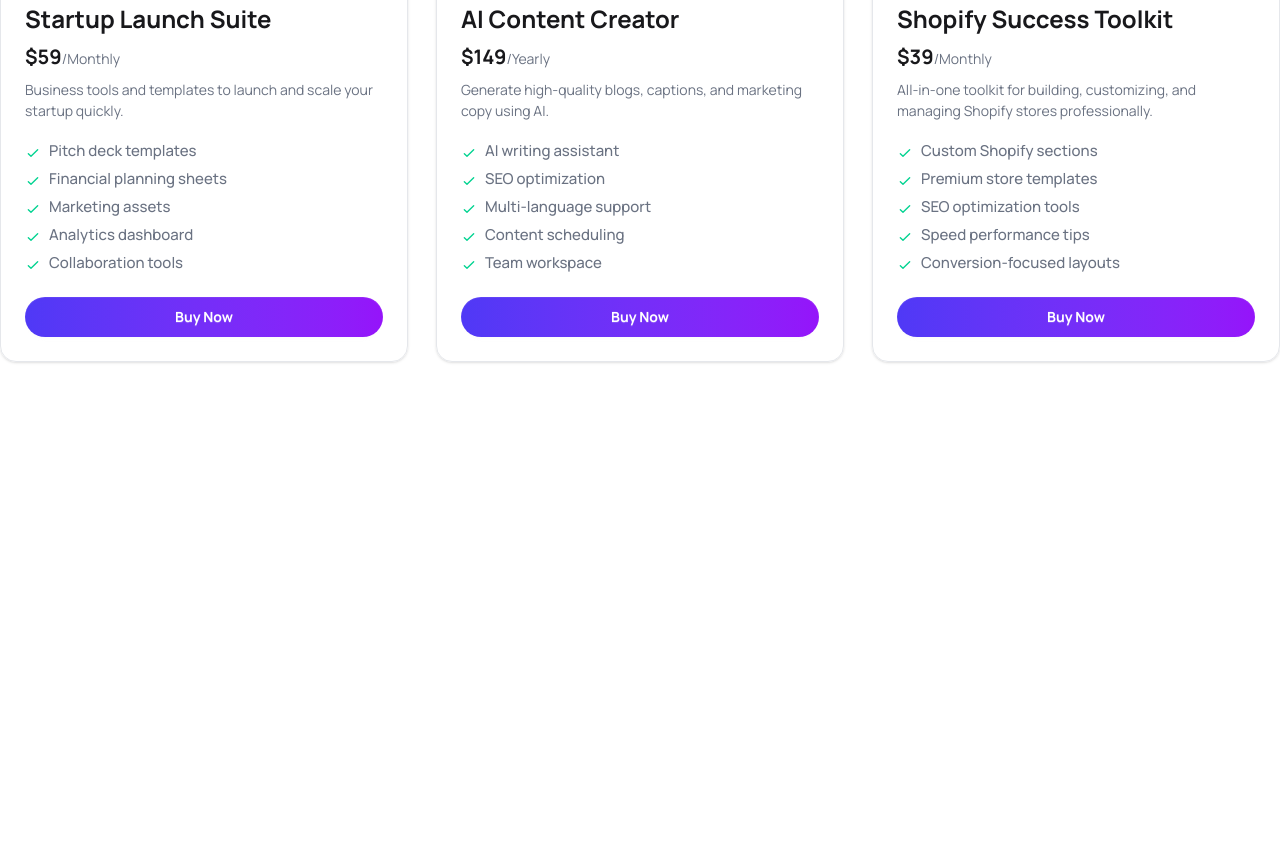
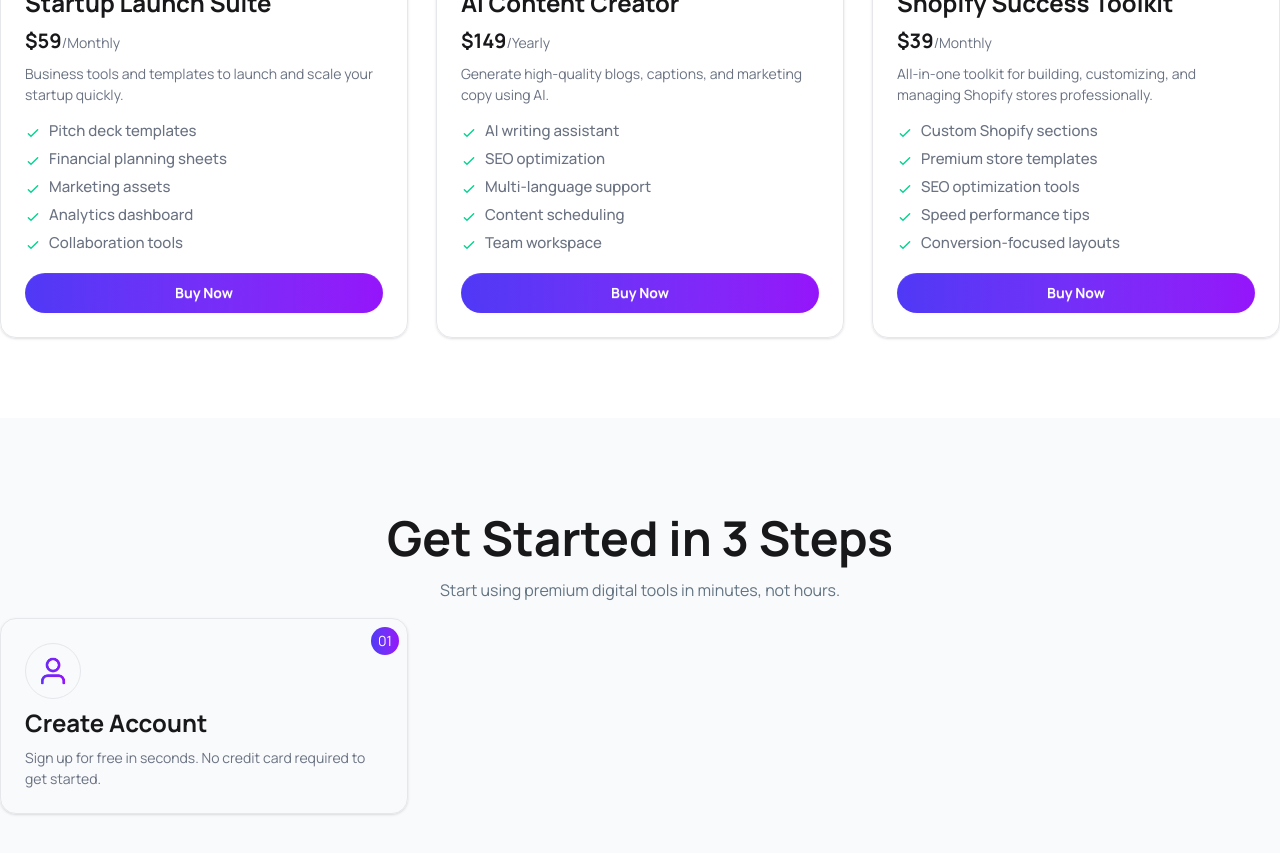
Before and after one commit to Morshedul-developer/digitools-platform, a React (Vite) app: page / in a window 1280 px wide. Shown: the part 2240-3093 px from the top of the page. Before the commit the page ends 2682 px from the top, so only its background shows below. Built offline with nearby package versions, Linux system fonts and the light colour scheme.

Commit message:
designed steps section

```diff
--- a/src/App.jsx
+++ b/src/App.jsx
@@ -6,6 +6,7 @@
 import Status from "./components/Status/Status";
 import Products from "./components/Products/Products";
 import Carts from "./components/Carts/Carts";
+import Steps from "./components/Steps/Steps";
 
 const productItems = fetch("/products.json").then((res) => res.json());
 
@@ -20,6 +21,7 @@
       <PremiumTools products={products} setProducts={setProducts} />
       {products === "products" && <Products productItems={productItems} />}
       {products === "carts" && <Carts />}
+      <Steps/>
     </>
   );
 }
--- a/src/components/Product/Product.jsx
+++ b/src/components/Product/Product.jsx
@@ -33,7 +33,7 @@
           </span>
         </p>
         <p className="text-gray-500">{description}</p>
-        <ul className="mt-3 flex flex-col gap-2 text-xs">
+        <ul className="mt-2 flex flex-col gap-2 text-xs">
           {features.map((feature) => (
             <li>
               <svg
@@ -54,7 +54,7 @@
             </li>
           ))}
         </ul>
-        <div className="mt-4">
+        <div className="mt-3">
           <button className="w-full btn rounded-full bg-linear-to-r from-[#4F39F6] to-[#9514FA] px-6 text-white hover:from-[#9514FA] hover:to-[#4F39F6] border-none font-bold">
             Buy Now
           </button>
--- /dev/null
+++ b/src/components/Steps/Steps.jsx
@@ -0,0 +1,38 @@
+import User from '../../assets/user.png'
+
+const Steps = () => {
+  return (
+    <div className="bg-[#F9FAFC] py-24">
+      <div className="max-w-7xl mx-auto">
+        <div className="text-center">
+          <h1 className="text-5xl font-bold mb-4">Get Started in 3 Steps</h1>
+          <p className="max-w-137.5 mx-auto text-[#627382] mb-4">
+            Start using premium digital tools in minutes, not hours.
+          </p>
+        </div>
+        {/* cards */}
+        <div className='grid md:grid-cols-2 lg:grid-cols-3 gap-7'>
+            <div className="card shadow-sm border border-gray-200 relative rounded-2xl">
+          <div className="card-body">
+            <span
+              className="w-7 h-7 bg-linear-to-r from-[#4F39F6] to-[#9514FA] rounded-full absolute top-2 right-2 capitalize flex justify-center items-center text-white"
+            >
+              01
+            </span>
+            <div className="w-14 h-14 border border-gray-200 flex justify-center items-center rounded-full">
+              <img className="w-8" src={User} alt="acc" />
+            </div>
+            <div className="">
+              <h2 className="text-2xl font-bold">Create Account</h2>
+            </div>
+
+            <p className="text-gray-500">Sign up for free in seconds. No credit card required to get started.</p>
+            </div>
+          </div>
+        </div>
+        </div>
+      </div>
+  );
+};
+
+export default Steps;
```
